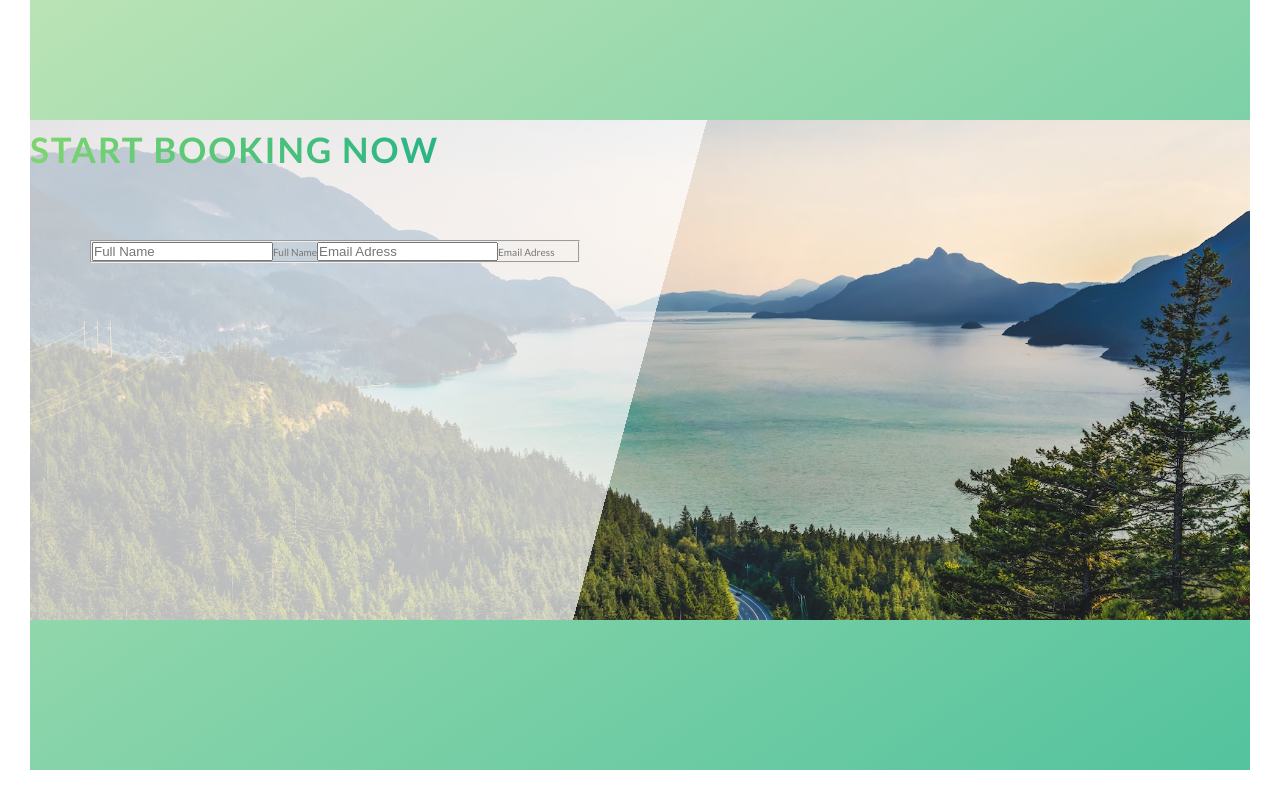
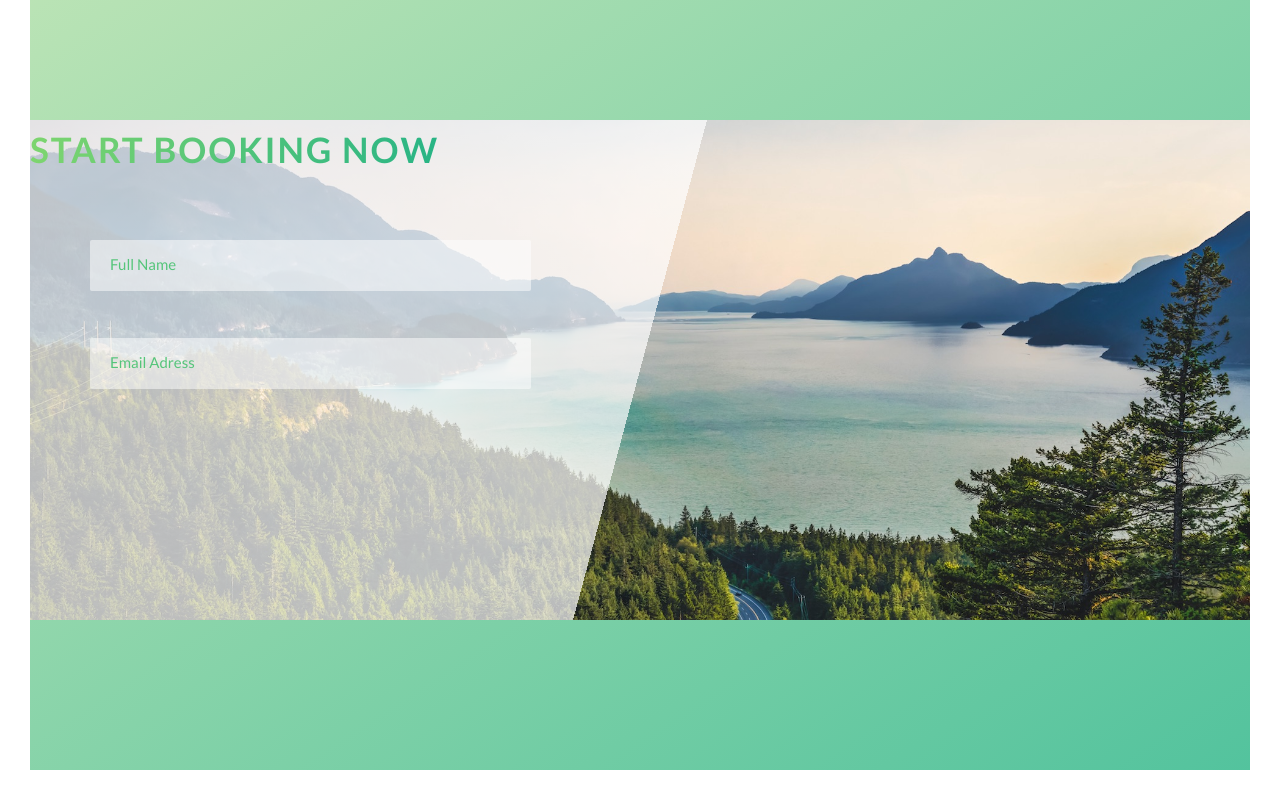
Before and after one commit to DenisPepper/jonas-css-natours, a React (Vite) app: page / in a window 1280 px wide. Shown: the part 4540-5340 px from the top of the page. Built offline with nearby package versions, Linux system fonts and the light colour scheme.

Commit message:
Добавит поля ввода формы

```diff
--- a/src/components/book/book.css
+++ b/src/components/book/book.css
@@ -20,3 +20,53 @@
   width: 50%;
   padding: 6rem;
 }
+
+.form__input::-webkit-input-placeholder {
+  color: var(--color-green-medium);
+}
+
+.form__group {
+  border: none;
+}
+
+.form__group:not(:last-child) {
+  margin-bottom: 2rem;
+}
+
+.form__input {
+  font-family: inherit;
+  color: inherit;
+  font-size: 1.5rem;
+  padding: 1.5rem 2rem;
+  border-radius: 2px;
+  background-color: rgba(255, 255, 255, 0.5);
+  border: none;
+  border-bottom: 3px solid transparent;
+  width: 90%;
+  display: block;
+}
+
+.form__input:focus {
+  outline: none;
+  box-shadow: 0 1rem 2rem rgba(0, 0, 0, 0.2);
+  border-bottom: 3px solid var(--color-green-dark);
+}
+
+.form__input:focus:invalid {
+  border-bottom: 3px solid orangered;
+}
+
+.form__label {
+  font-size: 1.2rem;
+  font-weight: 700;
+  margin-left: 2rem;
+  margin-top: 0.7rem;
+  display: block;
+  transition: all 0.3s ease-out;
+}
+
+.form__input:placeholder-shown + .form__label {
+  opacity: 0;
+  visibility: hidden;
+  transform: translateY(-200%);
+}
--- a/src/components/book/book.jsx
+++ b/src/components/book/book.jsx
@@ -20,6 +20,8 @@ export function Book() {
               <label className='form__label' htmlFor='fullname'>
                 Full Name
               </label>
+            </fieldset>
+            <fieldset className='form__group'>
               <input
                 className='form__input'
                 type='email'
```
